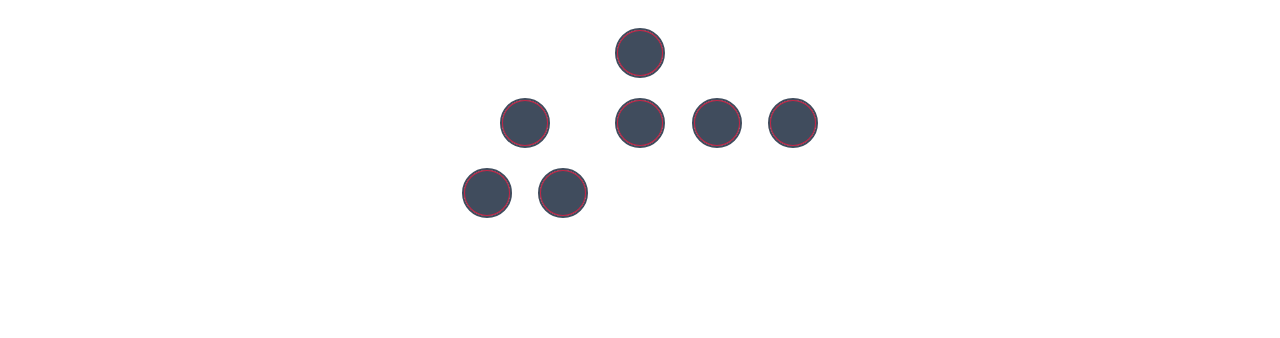
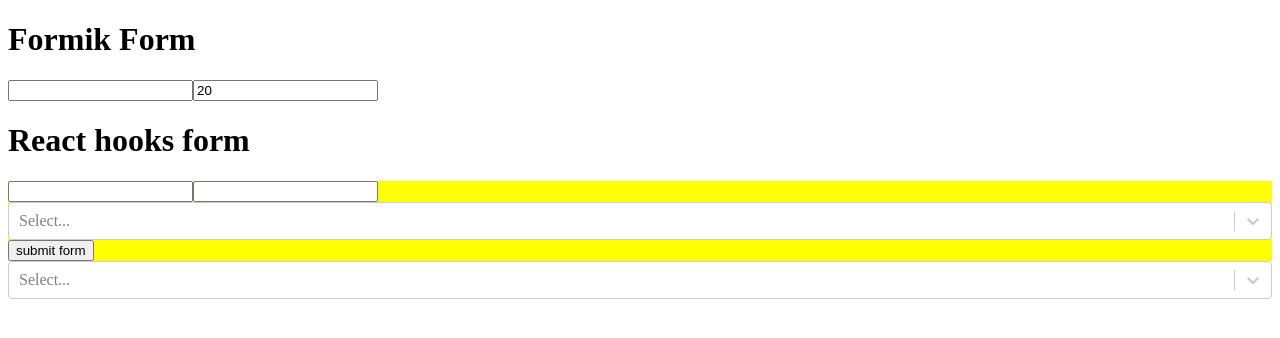
Before and after one commit to otariterterashvili/smartacademy-react, a React (Create React App) app: page / in a window 1280 px wide. Shown: the top 338 px of the page. Built offline with nearby package versions, Linux system fonts and the light colour scheme.

Commit message:
feat: react forms

```diff
--- a/src/App.jsx
+++ b/src/App.jsx
@@ -1,60 +1,19 @@
 import { Component } from "react"
-import Child from "./components/Child"
-import {
-  ChildWrapper,
-  StyledRound,
-  Container,
-  Parent,
-} from "./components/StyledComponents"
-import ThirdChild from "./components/ThirdChild"
+import FormikForm from "./components/FormikForm"
+import HooksForm from "./components/HooksForm"
+import ReactSelect from "./components/ReactSelect"
 
 class App extends Component {
   constructor() {
     super()
-    // this.handleEvent = this.handleEvent.bind(this)
-    this.handleClick = this.handleClick.bind(this)
-    this.state = {
-      isAnimate: false,
-    }
-  }
-
-  handleClick(e) {
-    this.setState({ isAnimate: true })
-    setTimeout(() => {
-      this.setState({ isAnimate: false })
-    }, 1000)
-    // setTimeout(() => {
-    //   this.setState((prevState) => {
-    //     return {
-    //       isLoading: false,
-    //       data: [{ name: "Otar Terterashvili" }],
-    //     }
-    //   })
-    // }, 3000)
   }
 
   render() {
-    const isAnimate = this.state.isAnimate ? "animate" : ""
     return (
       <main>
-        <Container>
-          <Parent className="parent">
-            <StyledRound className={isAnimate} onClick={this.handleClick} />
-            <ChildWrapper>
-              <Child
-                animate={this.state.isAnimate}
-                setState={this.handleClick}
-                components={[ThirdChild, ThirdChild]}
-              />
-              <Child
-                animate={this.state.isAnimate}
-                setState={this.handleClick}
-              />
-              <Child animate={this.state.isAnimate} />
-              <Child />
-            </ChildWrapper>
-          </Parent>
-        </Container>
+        <FormikForm />
+        <HooksForm />
+        <ReactSelect />
       </main>
     )
   }
--- a/src/components/Child.jsx
+++ /dev/null
@@ -1,48 +0,0 @@
-import React, { Component } from "react"
-import { ChildWrapper, Parent, StyledRound } from "./StyledComponents"
-
-class Child extends Component {
-  constructor(props) {
-    super(props)
-    this.handleClick = this.handleClick.bind(this)
-    this.state = {
-      isAnimate: false,
-    }
-  }
-  componentWillReceiveProps(nextProps) {
-    if (nextProps !== this.props) {
-      return this.nextProps
-    }
-    return this.props
-  }
-  handleClick(e) {
-    this.setState({ isAnimate: true })
-    setTimeout(() => {
-      this.setState({ isAnimate: false })
-    }, 1000)
-  }
-  render() {
-    console.log(this.props)
-    const { animate, components, setState } = this.props
-    const isAnimate = animate || this.state.isAnimate ? "animate" : ""
-    const isParent = components ? "parent" : ""
-    return (
-      <Parent className={isParent}>
-        <StyledRound className={isAnimate} onClick={setState} />
-        <ChildWrapper>
-          {components &&
-            components.map((Item, index) => (
-              <Item
-                key={index}
-                {...this.props}
-                parentAnimate={this.state.isAnimate}
-                setState={this.handleClick}
-              />
-            ))}
-        </ChildWrapper>
-      </Parent>
-    )
-  }
-}
-
-export default Child
--- /dev/null
+++ b/src/components/FormikForm.jsx
@@ -0,0 +1,40 @@
+import React, { Component } from "react"
+import { Formik } from "formik"
+import * as yup from "yup"
+
+const validationSchema = yup.object().shape({
+  email: yup.string().email("მხოლოდ მელი").required("აუცილებლად შემოსატანი"),
+  age: yup
+    .number()
+    .positive("მხოლოდ დადებითი რიცხვები")
+    .integer("მხოლოდ მთელი რიცხვები"),
+})
+
+const Form = (props) => {
+  const { values, errors, handleChange, handleSubmit } = props
+  console.log("formik errors", errors)
+  return (
+    <form onSubmit={handleSubmit}>
+      <input name="email" value={values.email} onChange={handleChange} />
+      <input name="age" value={values.age} onChange={handleChange} />
+    </form>
+  )
+}
+
+class FormikForm extends Component {
+  render() {
+    return (
+      <div>
+        <h1>Formik Form</h1>
+        <Formik
+          initialValues={{ email: "", age: 20 }}
+          validationSchema={validationSchema}
+        >
+          {(props) => <Form {...props} />}
+        </Formik>
+      </div>
+    )
+  }
+}
+
+export default FormikForm
--- /dev/null
+++ b/src/components/HooksForm.jsx
@@ -0,0 +1,63 @@
+import React from "react"
+import { useForm, Controller } from "react-hook-form"
+import { yupResolver } from "@hookform/resolvers/yup"
+import * as yup from "yup"
+import styled from "styled-components"
+import Select from "react-select"
+
+const options = [
+  { value: "chocolate", label: "შოკოლადი" },
+  { value: "strawberry", label: "მაწრყვი" },
+  { value: "vanilla", label: "ვანილი" },
+]
+
+const validationSchema = yup.object().shape({
+  email: yup.string().email("მხოლოდ მელი"),
+  age: yup
+    .number()
+    .positive("მხოლოდ დადებითი რიცხვები")
+    .integer("მხოლოდ მთელი რიცხვები"),
+})
+
+const HooksForm = () => {
+  const onSubmit = (data) => {
+    console.log("react hooks form data ->", data)
+  }
+  const {
+    register,
+    handleSubmit,
+    watch,
+    errors,
+    getValues,
+    setValue,
+    control,
+  } = useForm({
+    resolver: yupResolver(validationSchema),
+  })
+
+  const watchAllfield = watch()
+  console.log("watch", watchAllfield)
+
+  return (
+    <div>
+      <h1>React hooks form</h1>
+      <SignUpForm onSubmit={handleSubmit(onSubmit)}>
+        <input name="email" ref={register} />
+        {errors.email && <small>{errors.email.message}</small>}
+        <input name="age" ref={register} />
+        <Controller
+          as={<Select options={options} />}
+          name="type"
+          control={control}
+        />
+
+        <button type="submit">submit form</button>
+      </SignUpForm>
+    </div>
+  )
+}
+const SignUpForm = styled.form`
+  background: yellow;
+`
+
+export default HooksForm
--- /dev/null
+++ b/src/components/ReactSelect.jsx
@@ -0,0 +1,21 @@
+import React from "react"
+import Select from "react-select"
+
+const options = [
+  { value: "chocolate", label: "შოკოლადი" },
+  { value: "strawberry", label: "მაწრყვი" },
+  { value: "vanilla", label: "ვანილი" },
+]
+
+const ReactSelect = () => {
+  const handleChange = (value) => {
+    console.log("select value", value)
+  }
+  return (
+    <div>
+      <Select options={options} isSearchable onChange={handleChange} />
+    </div>
+  )
+}
+
+export default ReactSelect
--- a/src/components/StyledComponents.js
+++ /dev/null
@@ -1,96 +0,0 @@
-import styled from "styled-components"
-
-export const StyledButton = styled.button`
-  background: transparent;
-  border-radius: 3px;
-  border: 2px solid palevioletred;
-  color: palevioletred;
-  margin: 0 1em;
-  padding: 0.25em 1em;
-  transition: all 0.3s;
-  padding-left: ${(props) => props.pl};
-  padding-right: ${(props) => props.pr};
-  span {
-    font-weight: bold;
-    color: #404c5d;
-  }
-
-  &:hover {
-    background-color: palevioletred;
-    color: #fff;
-  }
-`
-export const StyledRound = styled.button`
-  background: transparent;
-  width: 50px;
-  height: 50px;
-  border-radius: 50%;
-  border: 2px solid #404c5d;
-  color: palevioletred;
-  margin: 0 1em;
-  position: relative;
-  padding: 0.25em 1em;
-  transition: all 0.3s;
-  padding-left: ${(props) => props.pl};
-  padding-right: ${(props) => props.pr};
-  outline: none;
-  cursor: pointer;
-  &::after {
-    content: "";
-    position: absolute;
-    top: 0;
-    left: 0;
-    height: 100%;
-    width: 100%;
-    transition: all 0.25s ease;
-    border-radius: 50%;
-    box-shadow: inset 0 0 0 1px #c82647;
-  }
-  &::before {
-    content: "";
-    position: absolute;
-    top: 0;
-    left: 0;
-    height: 100%;
-    width: 100%;
-    transition: all 0.25s ease;
-    background: #c82647;
-    border-radius: 50%;
-    box-shadow: inset 0 0 0 50px #404c5d;
-  }
-  &:hover {
-    box-shadow: 10px 10px 25px 0 rgba(0, 0, 0, 0.25);
-    &::before {
-      box-shadow: inset 0 0 0 1px #404c5d;
-    }
-  }
-  &.animate {
-    &::after {
-      box-shadow: inset 0 0 0 1px yellow;
-    }
-    &::before {
-      box-shadow: inset 0 0 0 1px yellow;
-      background: yellow;
-    }
-  }
-`
-
-export const Parent = styled.div`
-  display: flex;
-  padding-top: 20px;
-  &.parent {
-    align-items: center;
-    justify-content: center;
-    flex-direction: column;
-  }
-`
-export const ChildWrapper = styled.div`
-  display: flex;
-`
-export const Container = styled.div`
-  width: 1000px;
-  margin-left: auto;
-  margin-right: auto;
-  display: flex;
-  justify-content: center;
-`
--- a/src/components/ThirdChild.jsx
+++ /dev/null
@@ -1,18 +0,0 @@
-import React, { Component } from "react"
-import { Parent, StyledRound } from "./StyledComponents"
-
-class ThirdChild extends Component {
-  render() {
-    const { animate, components, setState, parentAnimate } = this.props
-    console.log("third", this.props)
-    const isAnimate = animate || parentAnimate ? "animate" : ""
-    const isParent = components ? "parent" : ""
-    return (
-      <Parent className={isParent}>
-        <StyledRound className={isAnimate} onClick={setState} />
-      </Parent>
-    )
-  }
-}
-
-export default ThirdChild
```
Also changed, not shown: package.json (+6 -1 lines), src/components/Input.jsx (deleted, +0 -28 lines), 2 other files (tests, documents, lock files or other folders).
